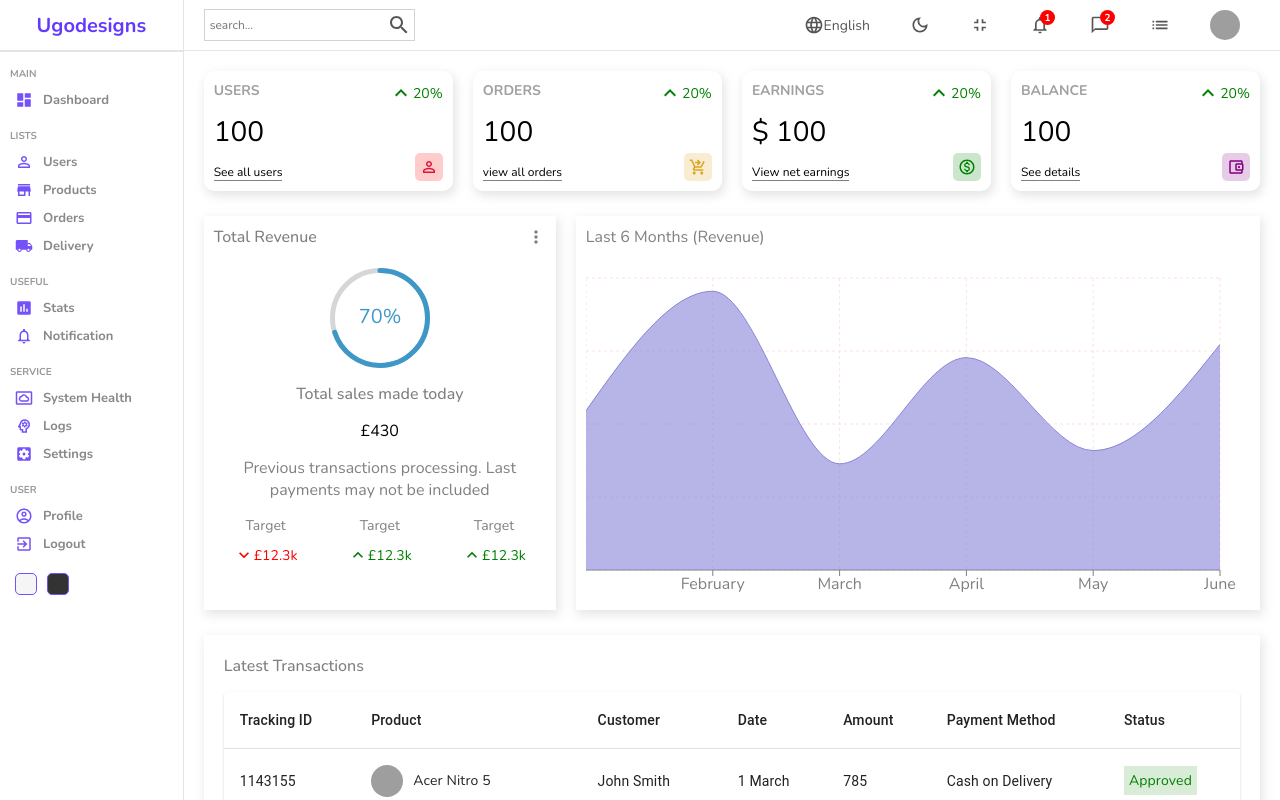
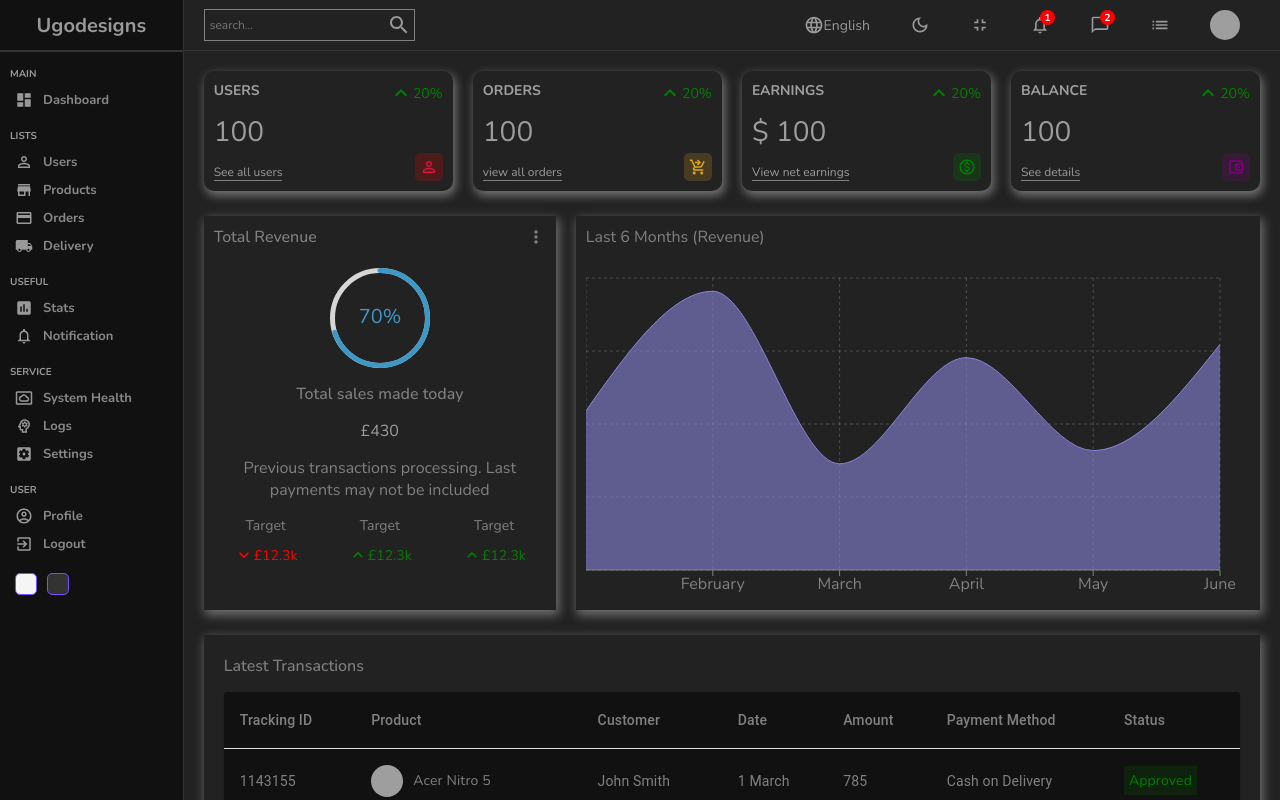
Before and after one commit to nwaamadioha/ReactAdminDashboard, a React (Vite) app: page / in a window 1280 px wide. Shown: the top 800 px of the page. Built offline with nearby package versions, Linux system fonts and the light colour scheme; grey boxes are pictures that could not be loaded.

Commit message:
Create Darkmode css

```diff
--- a/src/App.jsx
+++ b/src/App.jsx
@@ -5,11 +5,12 @@
 import Login from "./pages/login/Login"
 import { userInputs, productInputs } from "./formSource"
 import {BrowserRouter as Router, Routes, Route} from "react-router-dom"
+import "./style/dark.scss"
 
 function App() {
 
   return (
-    <div>
+    <div className="app dark">
       <Router>
         <Routes>
           <Route path="/">
--- a/src/components/datatable/Datatable.jsx
+++ b/src/components/datatable/Datatable.jsx
@@ -31,6 +31,7 @@
             </Link>
           </div>
             <DataGrid
+                className="datagrid"
                 rows={userRows}
                 columns={userColumns.concat(actionColumn)}
                 pageSize={9}
--- /dev/null
+++ b/src/style/dark.scss
@@ -0,0 +1,70 @@
+.app.dark {
+    background-color: #222;
+    color: rgb(156, 156, 156);
+
+    .chartGrid {
+        stroke: rgba(228, 228, 228, 0.219);
+    }
+
+    .table {
+        background-color: #111;
+
+        .tableCell {
+            color: gray;
+        }
+    }
+
+    .navbar {
+        color: #999;
+        border-color: #333;
+
+        .search {
+            border-color: gray;
+        }
+    }
+
+    .sidebar {
+        background-color: #111;
+        border-color: #333;
+
+        .top {
+            .logo {
+                color: #999;
+            }
+        }
+
+        hr {
+            border-color: #333;
+        }
+
+        ul {
+            li {
+                &:hover {
+                    background-color: #333;
+                }
+
+                .icon {
+                    color: #999;
+                }
+            }
+        }
+    }
+
+    .datatable {
+        .datagrid {
+            color: gray;
+            border: none;
+
+            .viewButton,
+            .deleteButton,
+            .cellWithStatus {
+                color: gray;
+                border: none;
+            }
+        }
+    }
+
+    input {
+        background-color: transparent;
+    }
+}
```
